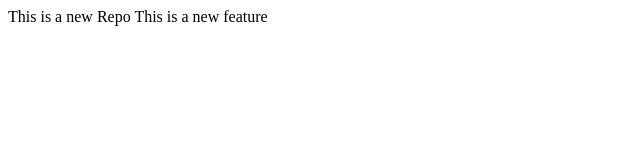
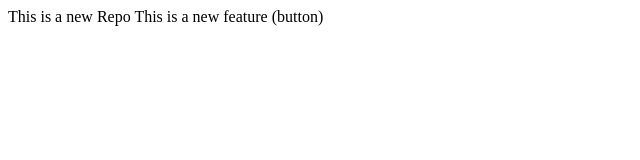
Before and after one commit to Piyush3141/localrepo, a plain HTML site: page index.html in a window 1280 px wide. Shown: the full height of the page, 0-640 px from the left. Drawn offline with Linux system fonts and the light colour scheme.

Commit message:
Add Button

```diff
--- a/index.html
+++ b/index.html
@@ -1,2 +1,2 @@
 <pr>This is a new Repo</pr>
-<pr>This is a new feature</pr>
+<pr>This is a new feature (button)</pr>
```
